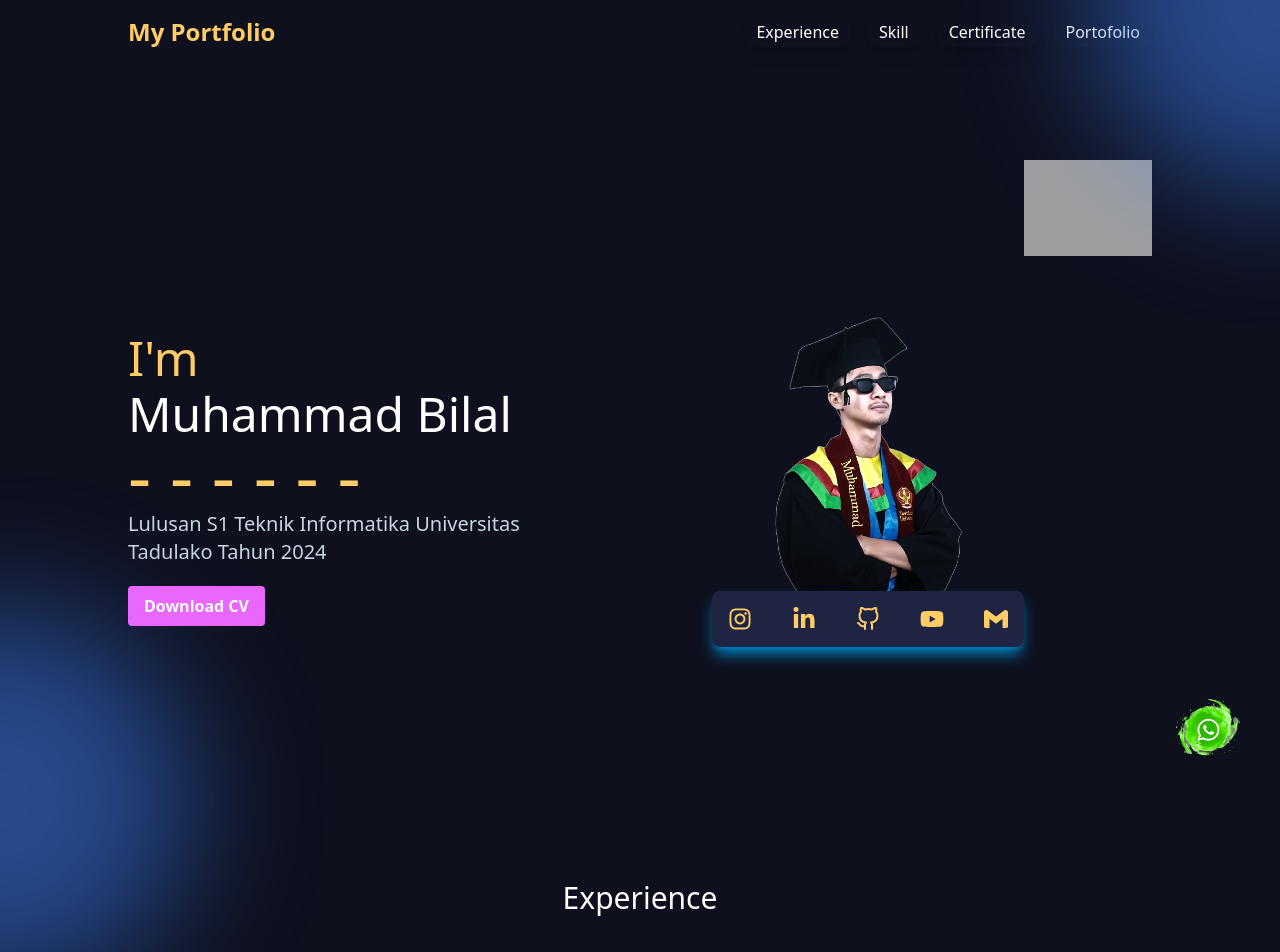
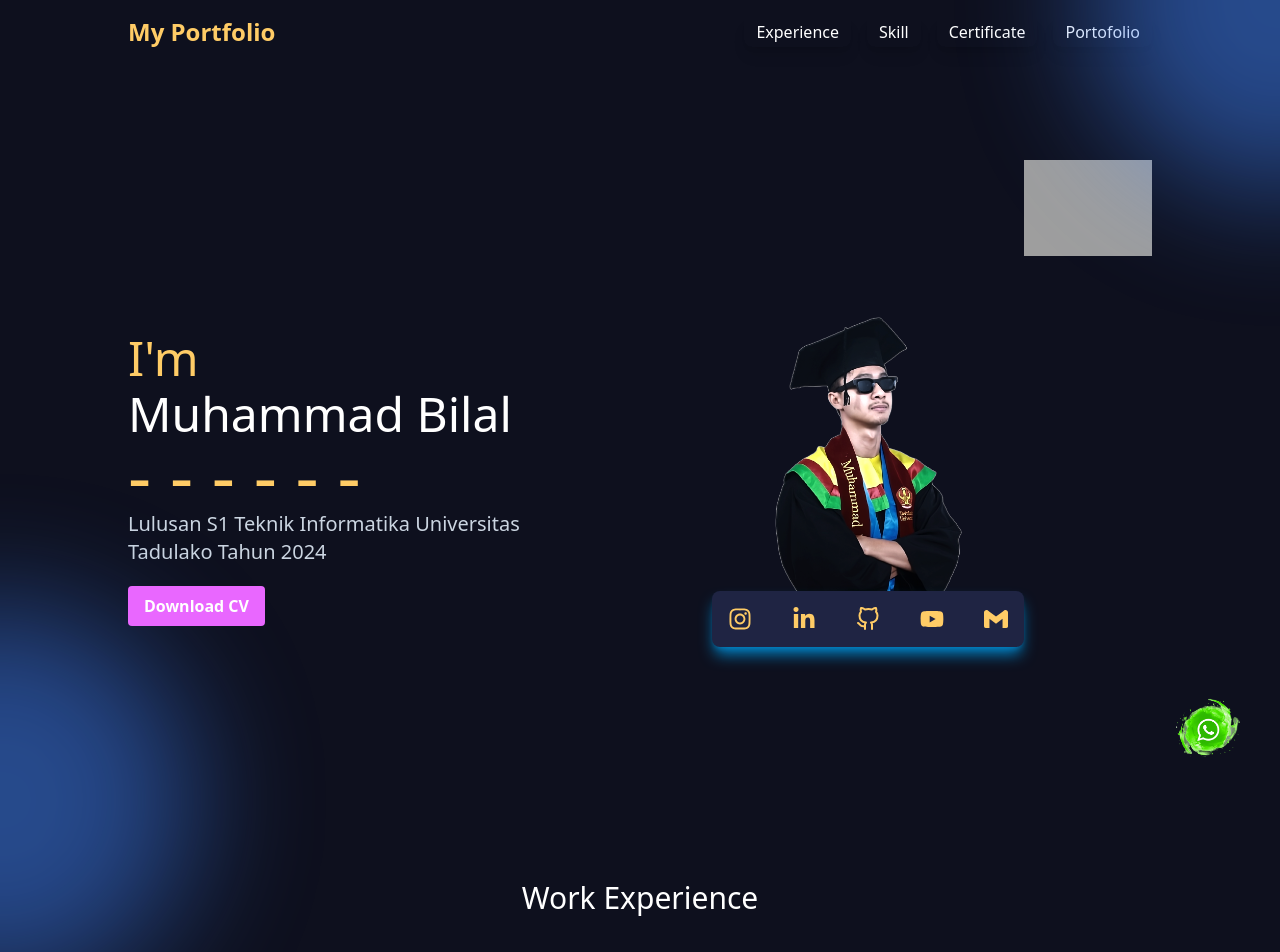
Before and after one commit to muhammadbilal2468/web-portofolio-3, a Next.js app: page / in a window 1280 px wide. Shown: the top 952 px of the page. Built offline with nearby package versions, Linux system fonts and the light colour scheme; grey boxes are pictures that could not be loaded.

Commit message:
update terbaru

```diff
--- a/src/app/layout.tsx
+++ b/src/app/layout.tsx
@@ -10,8 +10,8 @@ const poppins = Poppins({
 });
 
 export const metadata: Metadata = {
-  title: "Create Next App",
-  description: "Generated by create next app",
+  title: "Muhammad Bilal",
+  description: "Web Portofolio Muhammad Bilal",
 };
 
 export default function RootLayout({
--- a/src/app/page.tsx
+++ b/src/app/page.tsx
@@ -457,7 +457,7 @@ export default function Home() {
         <div className="absolute z-10 top-0 left-0 md:w-96 w-40 md:h-96 h-40 bg-blue-500 rounded-full blur-3xl opacity-50 transform -translate-x-1/2 -translate-y-1/2" />{" "}
         <div className="xl:px-32 lg:px-24 md:px-10 sm:px-5  mx-auto lg:py-20 md:py-16 py-10 space-y-10">
           <h2 className="lg:text-3xl md:text-2xl text-xl text-white text-center">
-            Experience
+            Work Experience
           </h2>
           <div className="grid lg:grid-cols-3 grid-cols-2 justify-between lg:gap-10 gap-6">
             {experience.map((experience, index) => (
@@ -667,7 +667,7 @@ export default function Home() {
       <div className="relative w-full" id="portofolio">
         <div className="xl:px-32 lg:px-24 md:px-10 sm:px-5  mx-auto lg:py-20 md:py-16 py-10 space-y-10">
           <h2 className="lg:text-3xl md:text-2xl text-xl text-white text-center">
-            1/3 Portofolio (Yang Publish Saja)
+            1/3 Portofolio (Only Publish)
           </h2>
           <div className="grid lg:grid-cols-3 md:grid-cols-2 grid-cols-1 xl:gap-20 lg:gap-16 gap-7 md:justify-between w-full">
             {portofolios.map((portofolio, index) => (
```
